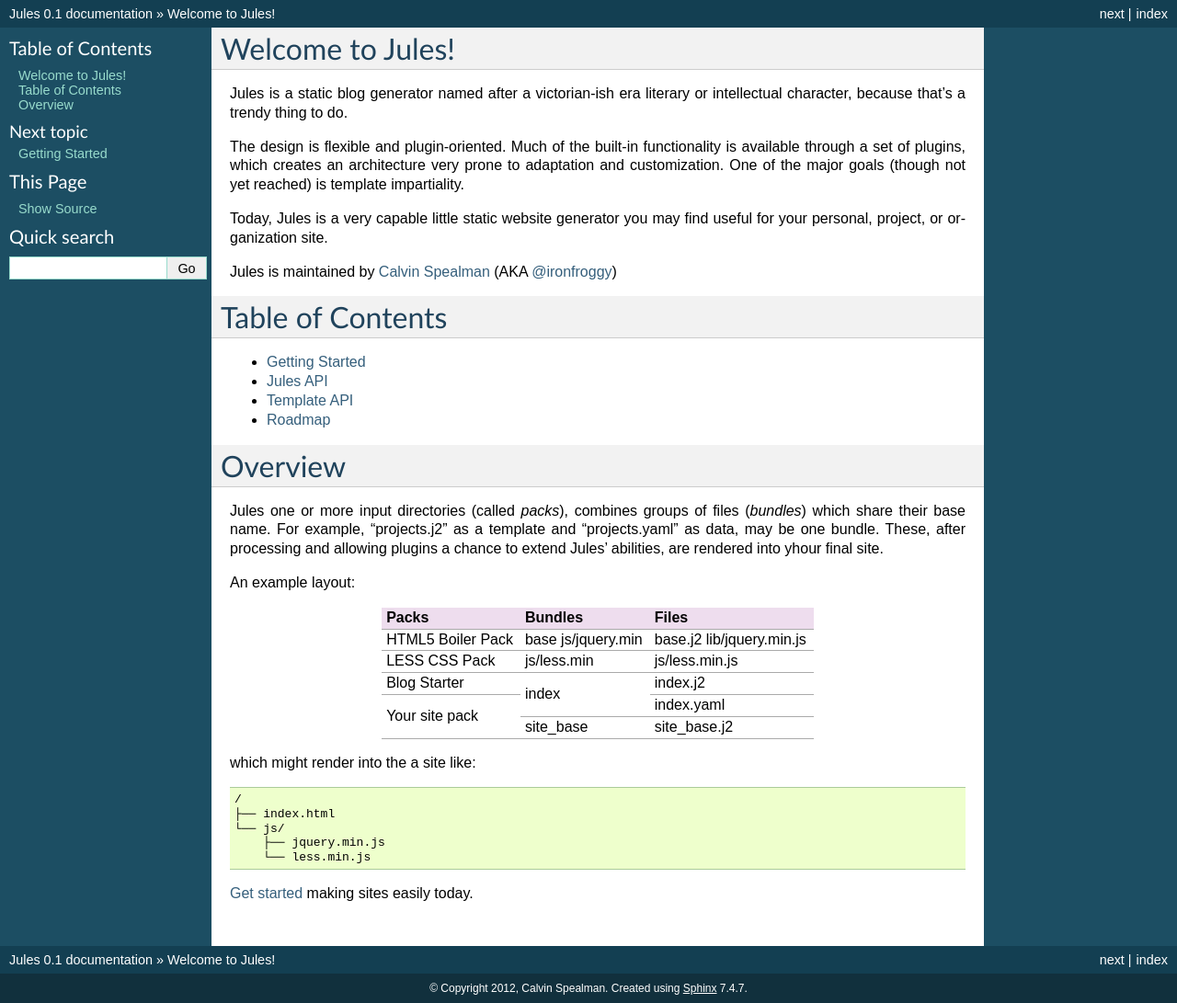
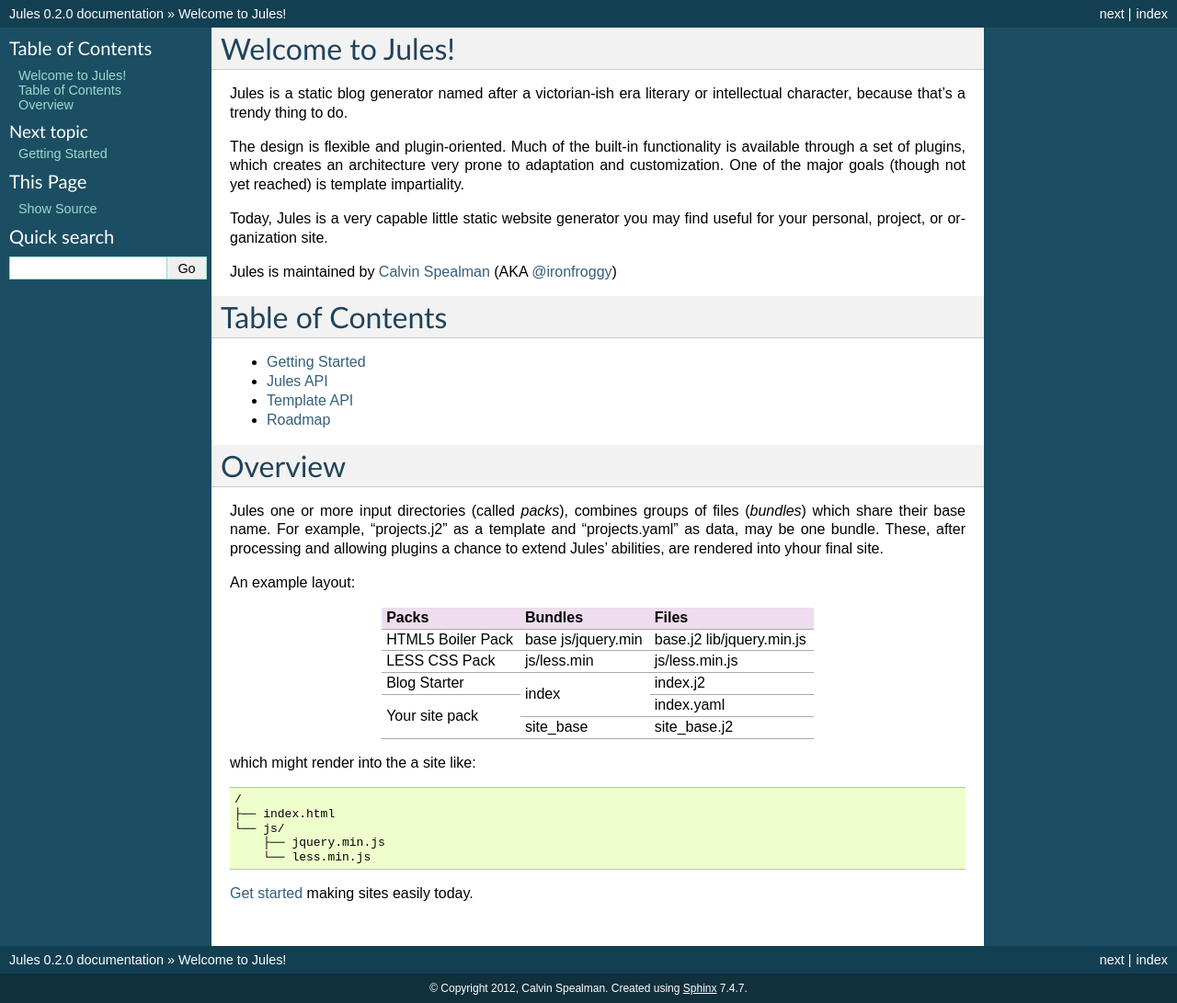
Before and after one commit to ironfroggy/jules, a Sphinx documentation site: the page built from docs/index.rst, in a window 1280 px wide. Shown: the whole page at 92% size. Built offline with Sphinx 7.4.7, drawn with Linux system fonts in a browser that asks for light colours.

Commit message:
Increment docs to 0.2

```diff
--- a/docs/conf.py
+++ b/docs/conf.py
@@ -48,9 +48,9 @@
 # built documents.
 #
 # The short X.Y version.
-version = '0.1'
+version = '0.2'
 # The full version, including alpha/beta/rc tags.
-release = '0.1'
+release = '0.2.0'
 
 # The language for content autogenerated by Sphinx. Refer to documentation
 # for a list of supported languages.
```
